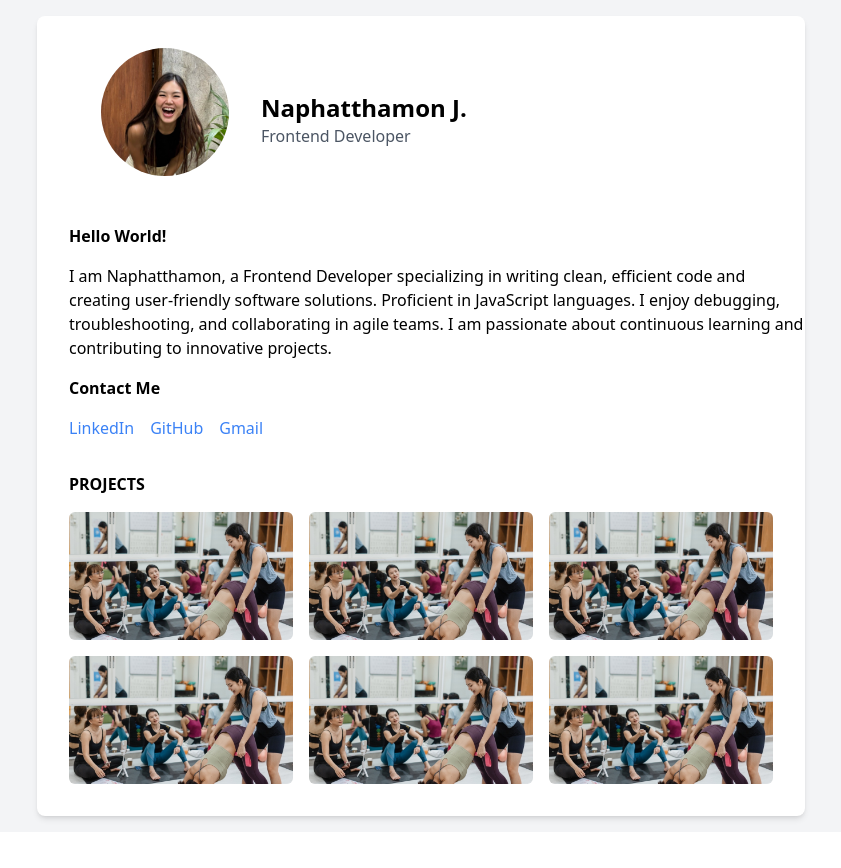
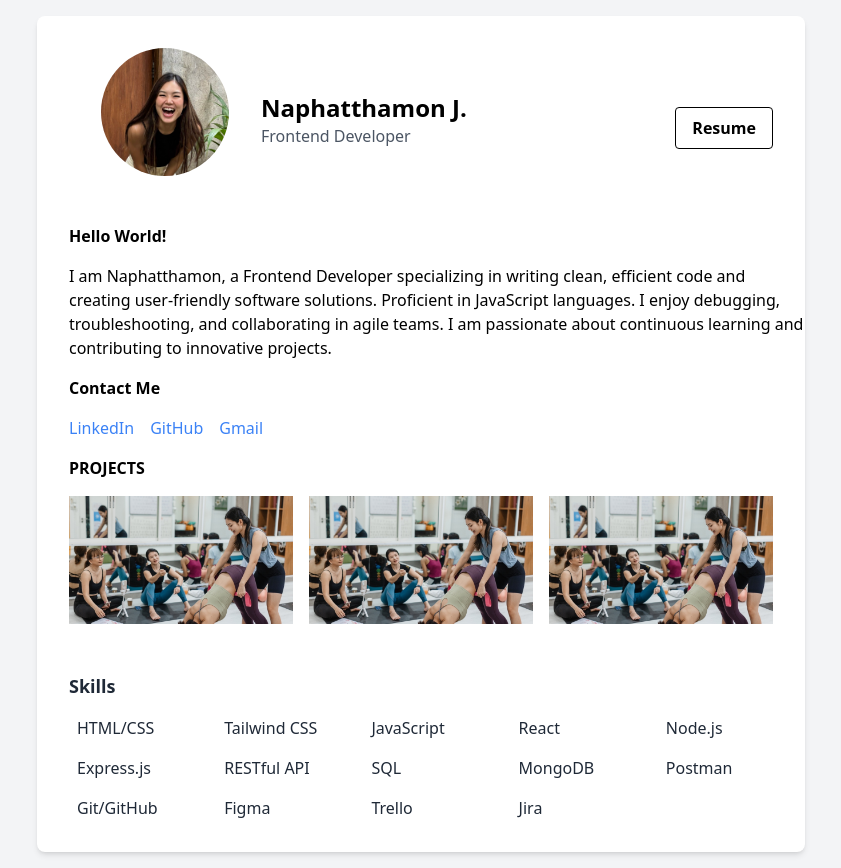
Before and after one commit to Suaiki93/my_portfolio, a React (Vite) app: page / in a window 1280 px wide. Shown: the whole page, without its empty margins (235-1076 px from the left). Before the commit the page ends 832 px from the top, so only its background shows below. Built offline with nearby package versions, Linux system fonts and the light colour scheme.

Commit message:
latest updated

```diff
--- a/package.json
+++ b/package.json
@@ -10,6 +10,10 @@
     "preview": "vite preview"
   },
   "dependencies": {
+    "@fortawesome/fontawesome-svg-core": "^6.5.2",
+    "@fortawesome/free-solid-svg-icons": "^6.5.2",
+    "@fortawesome/react-fontawesome": "^0.2.2",
+    "prop-types": "^15.8.1",
     "react": "^18.3.1",
     "react-dom": "^18.3.1"
   },
--- a/src/components/Profile.jsx
+++ b/src/components/Profile.jsx
@@ -15,6 +15,12 @@ const Profile = () => {
               <h1 className="text-2xl font-bold">Naphatthamon J.</h1>
               <p className="text-gray-600">Frontend Developer</p>
             </div>
+            <a
+              href="https://drive.google.com/file/d/1sr3-9oZ8cK-fegP5_nFugsxTHs7v1nwV/view?usp=sharing"
+              className="ml-auto hover:bg-black hover:text-white bg-white-600 font-bold py-2 px-4 rounded border border-black mt-4"
+            >
+              Resume
+            </a>
           </div>
           <p className="ml-8 font-bold">Hello World!</p>
           <p className="mt-4 ml-8 text-start text-pretty">
@@ -37,13 +43,13 @@ const Profile = () => {
             </a>
           </div>
         </div>
-        <div className="px-8 py-8 ">
+        <div className="px-8 py-4 ">
           <h2 className="font-bold">PROJECTS</h2>
           <div className="grid grid-cols-3 gap-4 mt-4">
-            {[...Array(6)].map((_, i) => (
+            {[...Array(3)].map((_, i) => (
               <a href="https://waywo.io" key={i} className="block">
                 <img
-                  className="w-full h-32 object-cover rounded-md"
+                  className="w-full h-32 object-cover"
                   src="./images/Yoga pic 1.jpg"
                   alt="MERN Stack Ecommerce App"
                 />
@@ -51,6 +57,68 @@ const Profile = () => {
             ))}
           </div>
         </div>
+        <section className="ml-4 max-w-4xl mx-auto px-4 py-8">
+          <h2 className="text-lg font-bold text-gray-800 mb-4">Skills</h2>
+          <div className="grid grid-cols-5 gap-4">
+            {/* Replace icons with appropriate React components or images */}
+            <div className="flex items-center">
+              <i className="fab fa-html5 text-orange-500 text-4xl mr-2"></i>
+              <span className="text-gray-800">HTML/CSS</span>
+            </div>
+            <div className="flex items-center">
+              <i className="fab fa-css3 text-blue-500 text-4xl mr-2"></i>
+              <span className="text-gray-800">Tailwind CSS</span>
+            </div>
+            <div className="flex items-center">
+              <i className="fab fa-js text-yellow-500 text-4xl mr-2"></i>
+              <span className="text-gray-800">JavaScript</span>
+            </div>
+            <div className="flex items-center">
+              <i className="fab fa-react text-blue-400 text-4xl mr-2"></i>
+              <span className="text-gray-800">React</span>
+            </div>
+            <div className="flex items-center">
+              <i className="fab fa-node-js text-green-500 text-4xl mr-2"></i>
+              <span className="text-gray-800">Node.js</span>
+            </div>
+            <div className="flex items-center">
+              <i className="fas fa-server text-gray-500 text-4xl mr-2"></i>
+              <span className="text-gray-800">Express.js</span>
+            </div>
+            <div className="flex items-center">
+              <i className="fas fa-code text-purple-500 text-4xl mr-2"></i>
+              <span className="text-gray-800">RESTful API</span>
+            </div>
+            <div className="flex items-center">
+              <i className="fas fa-database text-indigo-500 text-4xl mr-2"></i>
+              <span className="text-gray-800">SQL</span>
+            </div>
+            <div className="flex items-center">
+              <i className="fas fa-database text-green-500 text-4xl mr-2"></i>
+              <span className="text-gray-800">MongoDB</span>
+            </div>
+            <div className="flex items-center">
+              <i className="fas fa-terminal text-gray-500 text-4xl mr-2"></i>
+              <span className="text-gray-800">Postman</span>
+            </div>
+            <div className="flex items-center">
+              <i className="fab fa-git-alt text-gray-800 text-4xl mr-2"></i>
+              <span className="text-gray-800">Git/GitHub</span>
+            </div>
+            <div className="flex items-center">
+              <i className="fab fa-figma text-pink-500 text-4xl mr-2"></i>
+              <span className="text-gray-800">Figma</span>
+            </div>
+            <div className="flex items-center">
+              <i className="fab fa-trello text-sky-500 text-4xl mr-2"></i>
+              <span className="text-gray-800">Trello</span>
+            </div>
+            <div className="flex items-center">
+              <i className="fab fa-jira text-green-500 text-4xl mr-2"></i>
+              <span className="text-gray-800">Jira</span>
+            </div>
+          </div>
+        </section>
       </div>
     </div>
   );
```
Also changed, not shown: 1 other file (tests, documents, lock files or other folders).
